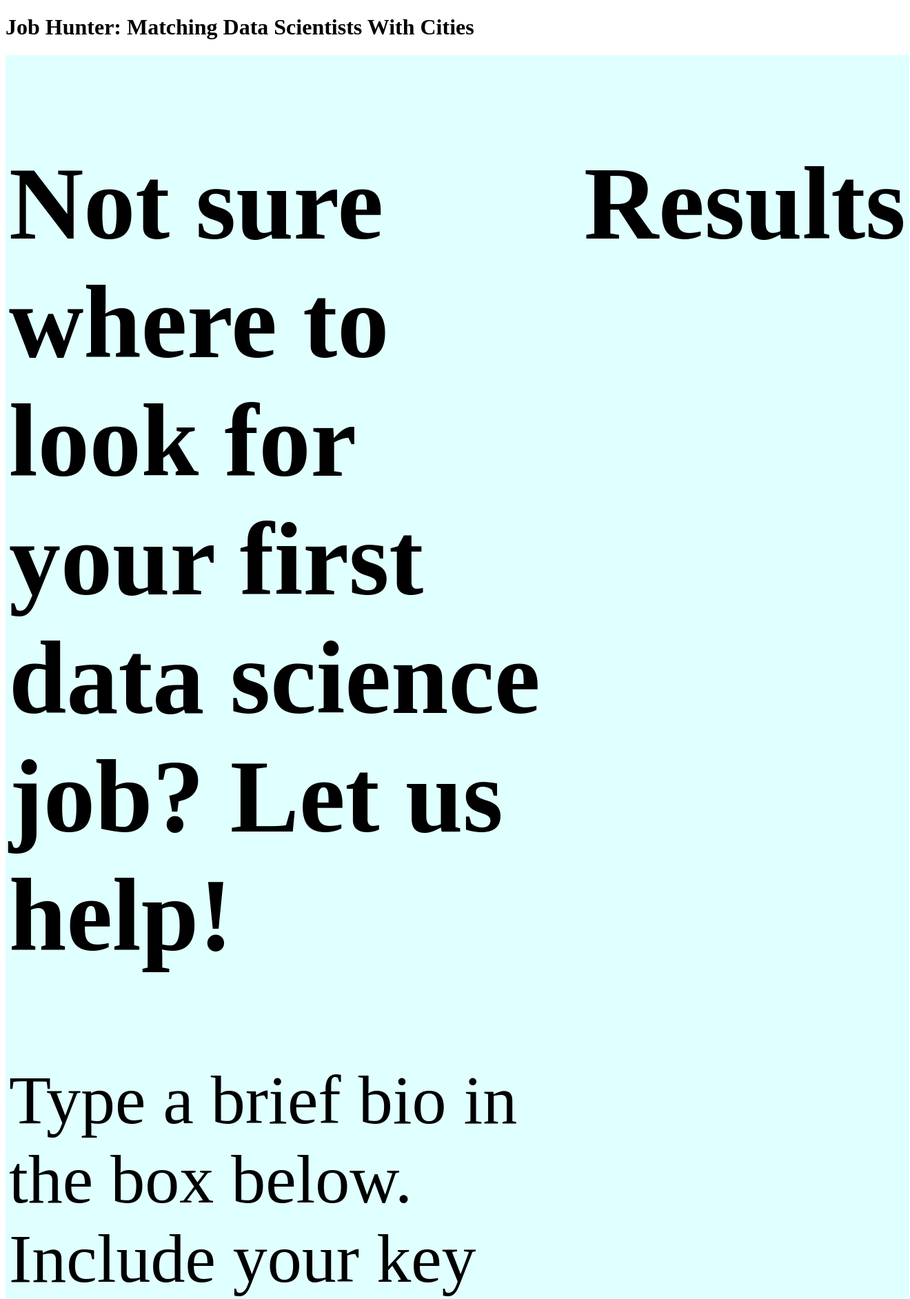
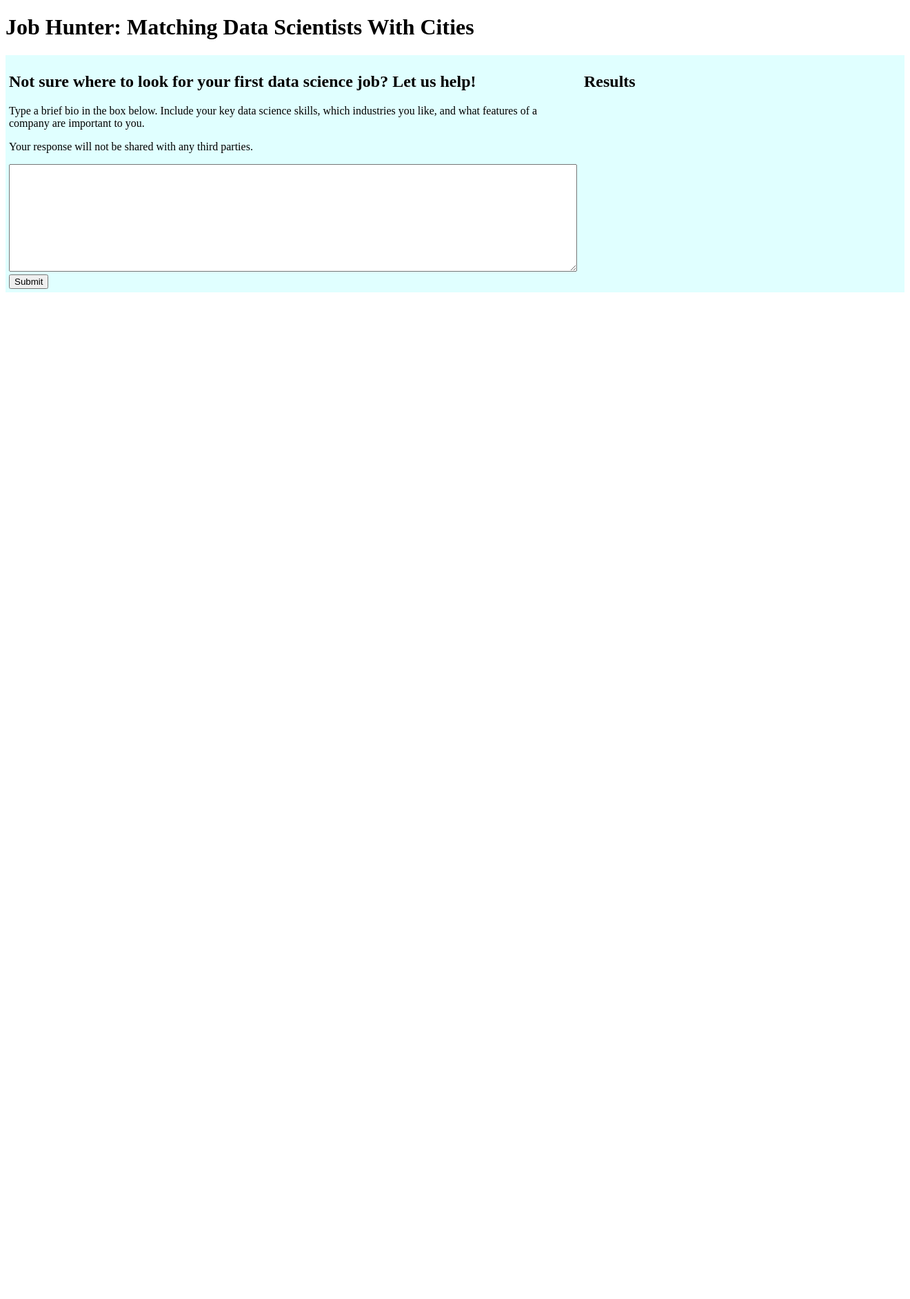
Before and after one commit to leeharper2425/job-hunter-plus, a Flask app: page / in a window 1320 px wide. Shown: the top 1884 px of the page at 69% size. After the commit the page ends 424 px from the top, so only its background shows below. Run offline with Flask 2, Linux system fonts and the light colour scheme; parts of the project's set-up code (start-up, migrations or seed data) failed here and were passed over.

Commit message:
Adjusted the app CSS

```diff
--- a/app/static/css/main_style.css
+++ b/app/static/css/main_style.css
@@ -2,12 +2,10 @@
     width: 100%;
     display: table;
     background-color: #e0ffff;
-    font-size: 2.5em;
 }
 
 .d_cell {
     padding: 5px;
     width: 40%;
     display: table-cell;
-    font-size: 2.5em;
 }
```
